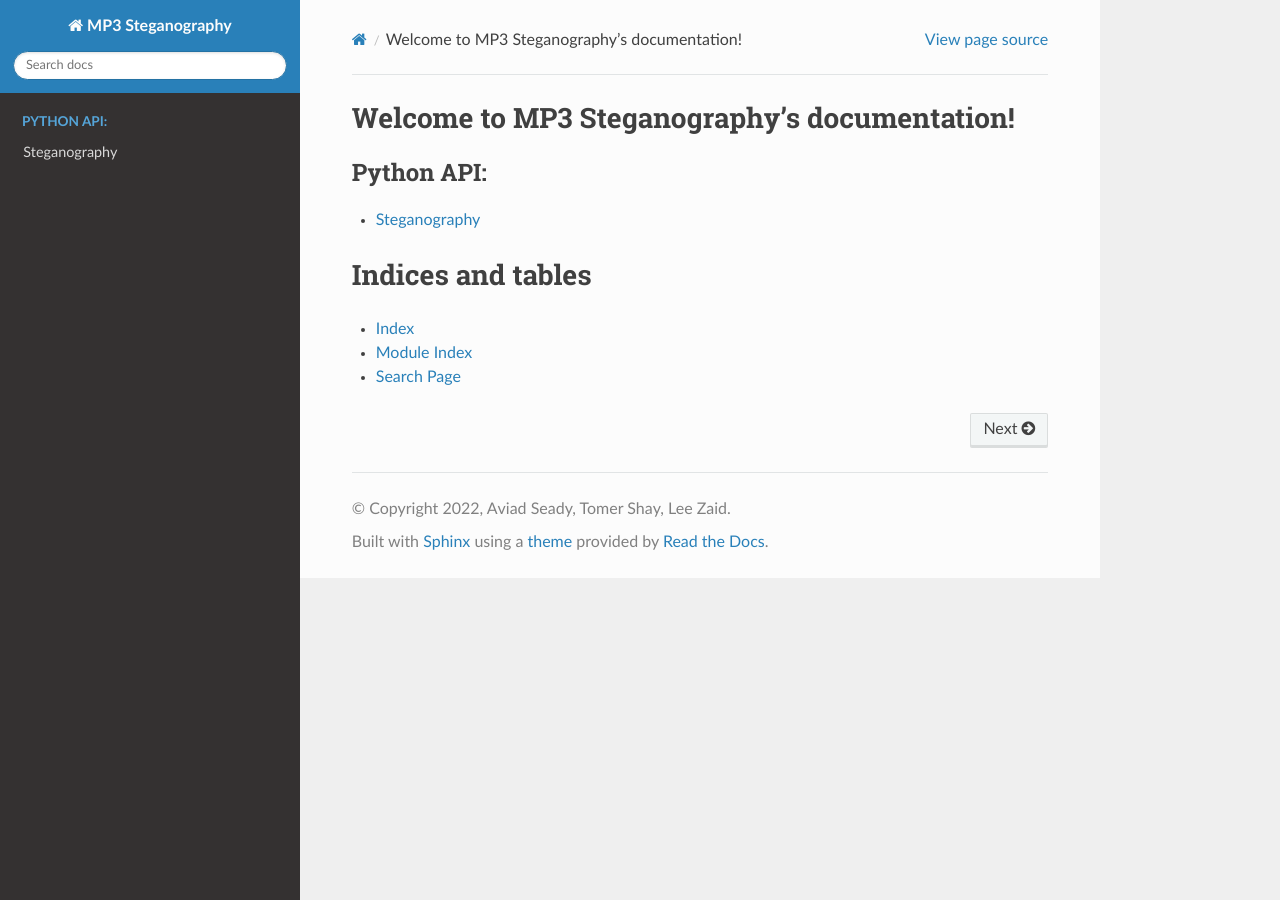
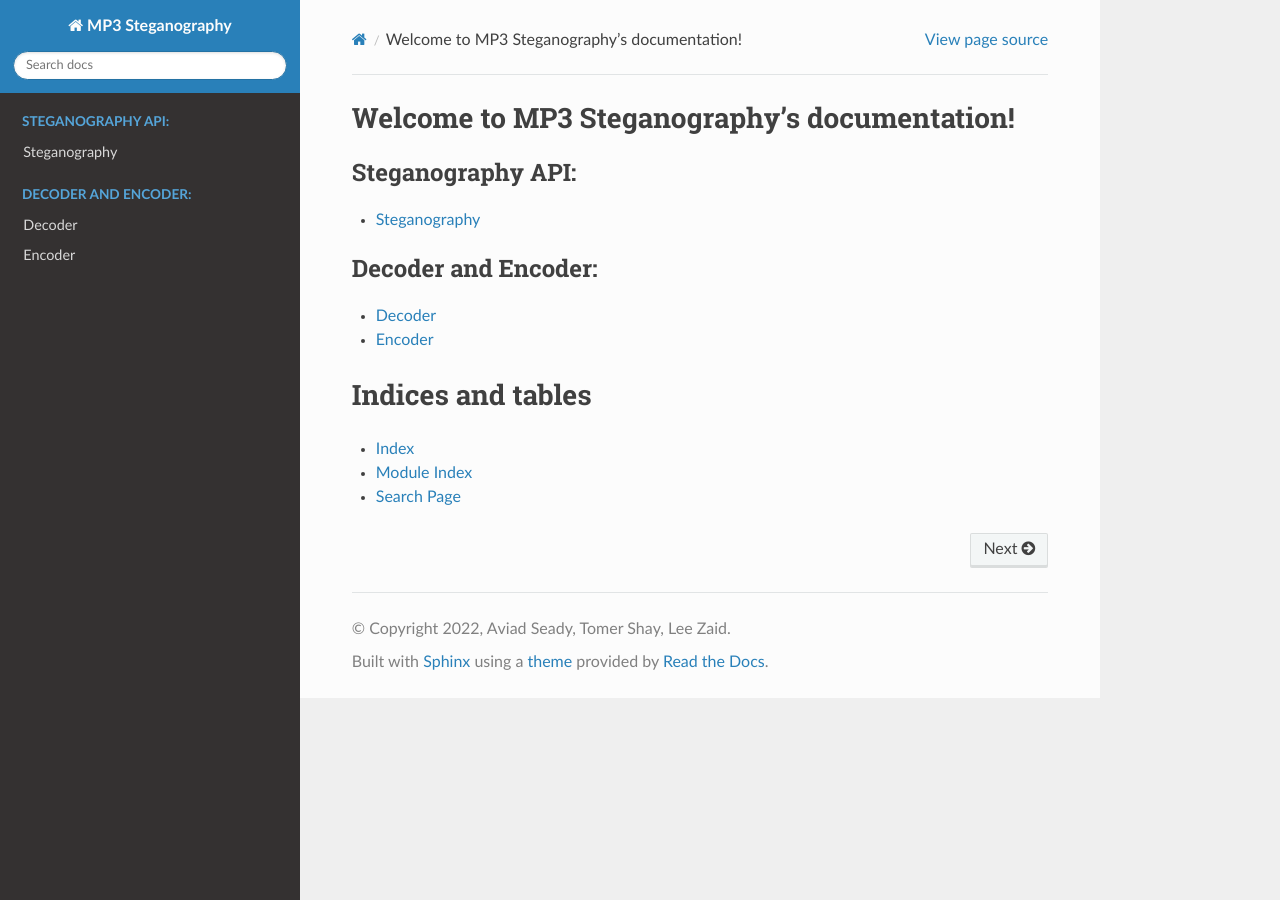
Before and after one commit to tomershay100/mp3-steganography-lib, a Sphinx documentation site: the page built from docs/index.rst, in a window 1280 px wide. Built offline with Sphinx 7.4.7 and the Read the Docs theme 2.0.0, drawn with Linux system fonts in a browser that asks for light colours.

```diff
--- a/docs/index.rst
+++ b/docs/index.rst
@@ -8,9 +8,16 @@ Welcome to MP3 Steganography's documentation!
 
 .. toctree::
    :maxdepth: 2
-   :caption: Python API:
+   :caption: Steganography API:
 
    source/api/steganography
+
+.. toctree::
+   :maxdepth: 2
+   :caption: Decoder and Encoder:
+
+   source/api/decoder
+   source/api/encoder
 
 Indices and tables
 ==================
--- a/setup.py
+++ b/setup.py
@@ -19,7 +19,7 @@ if path.isfile(requirementPath):
 
 setup(
     name="mp3stego-lib",
-    version="0.2.8",
+    version="0.2.9",
     author="Aviad Seady, Tomer Shay, Lee Zaid",
     author_email="aviadevelops@gmail.com, tomershay100@gmail.com, lizizaid@gmail.com",
     description="mp3 steganography library",
```
Also changed, not shown: docs/source/api/decoder.rst (added, +9 -0 lines), docs/source/api/encoder.rst (added, +9 -0 lines), .travis.yml, 3 other files.
